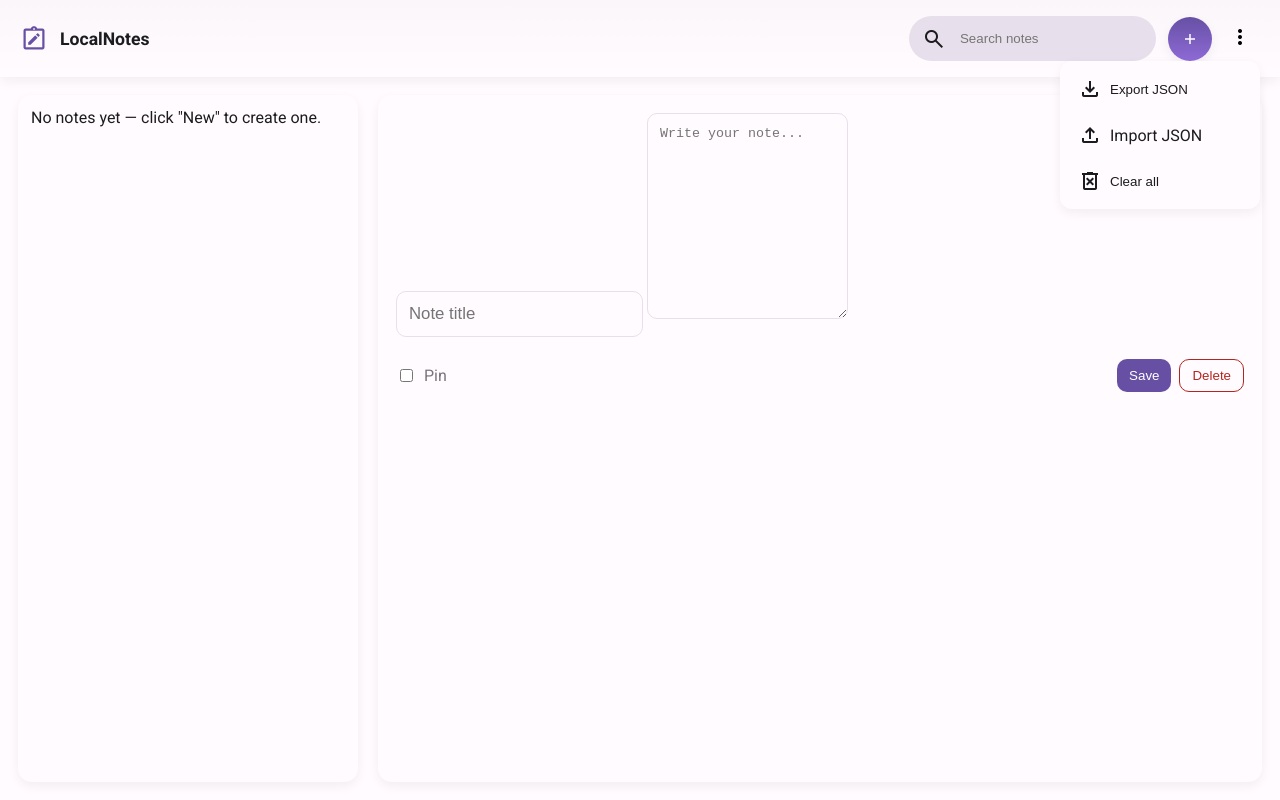
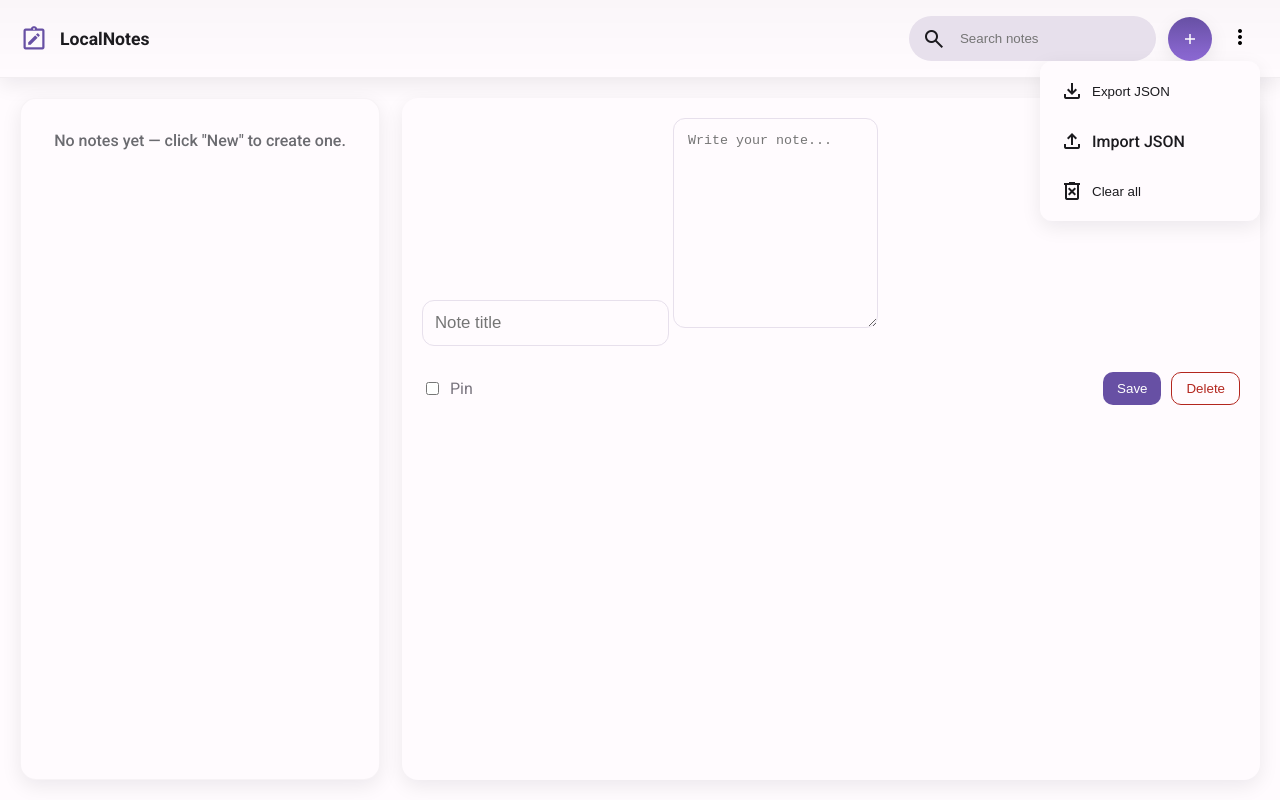
Before and after one commit to bradleysouciernewest-commits/notetaker, a website built with Vite: page index.html in a window 1280 px wide. Both pictures are taken after a click on the button "more_vert". Built offline with nearby package versions, Linux system fonts and the light colour scheme.

Commit message:
Enhance UI: improved styles, focus states, animations, and add lightweight ripple effect (ripple.js); apply ripple class to interactive buttons

```diff
--- a/index.html
+++ b/index.html
@@ -25,19 +25,19 @@
       </div>
 
       <div class="actions-row">
-        <button id="newNoteBtn" class="fab" title="New note" aria-label="New note">
+        <button id="newNoteBtn" class="fab ripple" title="New note" aria-label="New note">
           <span class="material-symbols-outlined">add</span>
         </button>
 
         <div class="menu">
-          <button class="menu-btn" id="moreBtn" aria-haspopup="true" aria-expanded="false" aria-label="More">
+          <button class="menu-btn ripple" id="moreBtn" aria-haspopup="true" aria-expanded="false" aria-label="More">
             <span class="material-symbols-outlined">more_vert</span>
           </button>
           <div class="menu-popover" id="moreMenu" role="menu" aria-hidden="true">
-            <button id="exportBtn" role="menuitem"><span class="material-symbols-outlined">file_download</span> Export JSON</button>
-            <label for="importFile" class="importLabel" role="menuitem"><span class="material-symbols-outlined">file_upload</span> Import JSON</label>
+            <button id="exportBtn" class="ripple" role="menuitem"><span class="material-symbols-outlined">file_download</span> Export JSON</button>
+            <label for="importFile" class="importLabel ripple" role="menuitem"><span class="material-symbols-outlined">file_upload</span> Import JSON</label>
             <input id="importFile" type="file" accept="application/json" style="display:none">
-            <button id="clearAllBtn" role="menuitem"><span class="material-symbols-outlined">delete_forever</span> Clear all</button>
+            <button id="clearAllBtn" class="ripple" role="menuitem"><span class="material-symbols-outlined">delete_forever</span> Clear all</button>
           </div>
         </div>
       </div>
@@ -55,8 +55,8 @@
         <div class="editor-controls">
           <label class="pin-wrap"><input id="pinCheck" type="checkbox" /> Pin</label>
           <div class="editor-actions">
-            <button id="saveBtn" type="submit" class="primary">Save</button>
-            <button id="deleteBtn" type="button" class="danger">Delete</button>
+            <button id="saveBtn" class="primary ripple" type="submit">Save</button>
+            <button id="deleteBtn" class="danger ripple" type="button">Delete</button>
           </div>
         </div>
       </form>
@@ -64,6 +64,7 @@
     </section>
   </main>
 
+  <script src="ripple.js" type="module"></script>
   <script src="app.js"></script>
 
   <script>
@@ -71,7 +72,8 @@
     const moreBtn = document.getElementById('moreBtn');
     const moreMenu = document.getElementById('moreMenu');
     if (moreBtn && moreMenu) {
-      moreBtn.addEventListener('click', () => {
+      moreBtn.addEventListener('click', (e) => {
+        e.stopPropagation();
         const opened = moreMenu.style.display === 'flex';
         moreMenu.style.display = opened ? 'none' : 'flex';
         moreMenu.setAttribute('aria-hidden', opened ? 'true' : 'false');
--- /dev/null
+++ b/ripple.js
@@ -0,0 +1,38 @@
+// Lightweight ripple implementation (Material-inspired)
+export function attachRipples(selector = '.ripple'){
+  const nodes = Array.from(document.querySelectorAll(selector));
+  nodes.forEach(el=>{
+    // ensure the element can contain absolute children
+    el.style.position = el.style.position || 'relative';
+    el.style.overflow = 'hidden';
+    el.addEventListener('pointerdown', (e)=>{
+      // ignore secondary buttons
+      if(e.button !== 0) return;
+      const rect = el.getBoundingClientRect();
+      const size = Math.max(rect.width, rect.height) * 1.6;
+      const ripple = document.createElement('span');
+      ripple.className = 'ripple-effect';
+      ripple.style.width = ripple.style.height = size + 'px';
+      const left = e.clientX - rect.left - size/2;
+      const top = e.clientY - rect.top - size/2;
+      ripple.style.left = left + 'px';
+      ripple.style.top = top + 'px';
+      el.appendChild(ripple);
+      // force reflow then animate
+      // eslint-disable-next-line no-unused-expressions
+      ripple.offsetWidth;
+      ripple.classList.add('ripple-animate');
+      // remove after animation
+      setTimeout(()=>{
+        ripple.remove();
+      }, 600);
+    });
+  });
+}
+
+// auto-attach on load
+if(typeof window !== 'undefined'){
+  window.addEventListener('DOMContentLoaded', ()=>{
+    attachRipples('.ripple');
+  });
+}
--- a/styles.css
+++ b/styles.css
@@ -1,4 +1,4 @@
-/* Material You (dependency-free) — corrected layout and icon loading fixes */
+/* Material You (dependency-free) — enhanced layout, ripple, and refinements */
 
 :root{
   --md-primary: #6750A4;
@@ -8,63 +8,77 @@
   --surface-variant: #E7E0EC;
   --outline: #79747E;
   --error: #B3261E;
-  --elev: 0 4px 12px rgba(16,16,20,0.06);
-  --radius: 12px;
+  --elev: 0 6px 20px rgba(16,16,20,0.08);
+  --radius: 14px;
+  --gap: 12px;
+  --muted: #6b6b70;
 }
 
 *{box-sizing:border-box}
-html,body{height:100%;margin:0;font-family:Roboto, system-ui, -apple-system, 'Segoe UI', 'Helvetica Neue', Arial;background:var(--surface);color:var(--on-surface)}
+html,body{height:100%;margin:0;font-family:Roboto, system-ui, -apple-system, 'Segoe UI', 'Helvetica Neue', Arial;background:var(--surface);color:var(--on-surface);-webkit-font-smoothing:antialiased}
 body.mui{min-height:100vh;display:flex;flex-direction:column}
 
 /* Header */
-.app-header{display:flex;align-items:center;justify-content:space-between;padding:16px 20px;gap:12px;box-shadow:var(--elev);background:linear-gradient(180deg, rgba(0,0,0,0.02), transparent)}
+.app-header{display:flex;align-items:center;justify-content:space-between;padding:16px 20px;gap:12px;background:linear-gradient(180deg, rgba(0,0,0,0.02), transparent);box-shadow:var(--elev);border-bottom:1px solid rgba(0,0,0,0.03)}
 .title{display:flex;align-items:center;gap:12px}
 .title h1{margin:0;font-size:1.1rem;font-weight:600}
 .icon{font-size:28px;color:var(--md-primary)}
 
 /* Header controls */
 .header-controls{display:flex;align-items:center;gap:12px}
-.search-wrap{display:flex;align-items:center;gap:8px;padding:8px 12px;border-radius:999px;background:var(--surface-variant);border:1px solid transparent}
+.search-wrap{display:flex;align-items:center;gap:8px;padding:8px 12px;border-radius:999px;background:var(--surface-variant);border:1px solid transparent;transition:box-shadow .18s ease}
+.search-wrap:focus-within{box-shadow:0 6px 18px rgba(103,80,164,0.06);}
 .search-wrap input{border:0;background:transparent;padding:6px;outline:none;color:var(--on-surface);min-width:160px}
 
 /* actions row (keeps buttons aligned) */
 .actions-row{display:flex;align-items:center;gap:8px}
 
 /* FAB */
-.fab{width:44px;height:44px;border-radius:50%;border:0;background:linear-gradient(180deg,var(--md-primary),#8E6AD6);color:var(--md-on-primary);display:inline-flex;align-items:center;justify-content:center;box-shadow:var(--elev);cursor:pointer}
+.fab{width:44px;height:44px;border-radius:50%;border:0;background:linear-gradient(180deg,var(--md-primary),#8E6AD6);color:var(--md-on-primary);display:inline-flex;align-items:center;justify-content:center;box-shadow:var(--elev);cursor:pointer;position:relative;overflow:hidden}
 .fab .material-symbols-outlined{font-size:20px}
 
 /* menu */
 .menu{position:relative}
-.menu-btn{border:0;padding:8px;border-radius:8px;background:transparent;cursor:pointer}
-.menu-popover{position:absolute;right:0;top:44px;min-width:200px;background:var(--surface);border-radius:12px;padding:8px;box-shadow:var(--elev);display:none;flex-direction:column;gap:6px}
-.menu-popover button, .menu-popover .importLabel{display:flex;gap:8px;align-items:center;padding:8px 10px;border-radius:8px;border:0;background:transparent;cursor:pointer;color:var(--on-surface)}
+.menu-btn{border:0;padding:8px;border-radius:8px;background:transparent;cursor:pointer;position:relative;overflow:hidden}
+.menu-popover{position:absolute;right:0;top:44px;min-width:220px;background:var(--surface);border-radius:12px;padding:8px;box-shadow:var(--elev);display:none;flex-direction:column;gap:6px}
+.menu-popover button, .menu-popover .importLabel{display:flex;gap:8px;align-items:center;padding:10px 12px;border-radius:8px;border:0;background:transparent;cursor:pointer;color:var(--on-surface);font-weight:500}
+.menu-popover button:hover, .menu-popover .importLabel:hover{background:rgba(103,80,164,0.04)}
 .importLabel{cursor:pointer}
 
 /* Main layout */
-main, .container{display:grid;grid-template-columns:340px 1fr;gap:20px;padding:18px;flex:1}
-.notes-list{background:var(--surface);padding:12px;border-radius:14px;overflow:auto;box-shadow:var(--elev);border:1px solid transparent}
-.note-item{display:flex;flex-direction:column;padding:12px;border-radius:10px;margin-bottom:10px;border:1px solid rgba(0,0,0,0.03);cursor:pointer}
-.note-item:hover{transform:translateY(-2px);transition:transform .12s}
+main, .container{display:grid;grid-template-columns:360px 1fr;gap:22px;padding:20px;flex:1}
+.notes-list{background:var(--surface);padding:14px;border-radius:16px;overflow:auto;box-shadow:var(--elev);border:1px solid rgba(0,0,0,0.03)}
+.note-item{display:flex;flex-direction:column;padding:14px;border-radius:12px;margin-bottom:12px;border:1px solid rgba(0,0,0,0.03);cursor:pointer;transition:transform .12s ease,box-shadow .12s ease}
+.note-item:hover{transform:translateY(-4px);box-shadow:0 8px 24px rgba(16,16,20,0.06)}
 .note-header{display:flex;justify-content:space-between;align-items:center;gap:8px}
 .note-title{font-weight:600;white-space:nowrap;text-overflow:ellipsis;overflow:hidden}
-.note-preview{color:var(--outline);font-size:0.95rem;max-height:2.4em;overflow:hidden;text-overflow:ellipsis}
+.note-preview{color:var(--muted);font-size:0.95rem;max-height:2.4em;overflow:hidden;text-overflow:ellipsis}
 .pin{color:var(--md-primary);font-weight:700;margin-left:6px}
 .note-item.selected{outline:2px solid rgba(103,80,164,0.12);}
 
 /* Editor */
-.editor{background:var(--surface);padding:18px;border-radius:14px;display:flex;flex-direction:column;box-shadow:var(--elev)}
-#noteTitle{font-size:1.05rem;padding:12px;border-radius:10px;border:1px solid var(--surface-variant);background:transparent;color:var(--on-surface);margin-bottom:10px}
-#noteContent{flex:1;padding:12px;border-radius:10px;border:1px solid var(--surface-variant);background:transparent;color:var(--on-surface);resize:vertical}
+.editor{background:var(--surface);padding:20px;border-radius:16px;display:flex;flex-direction:column;box-shadow:var(--elev)}
+#noteTitle{font-size:1.05rem;padding:12px;border-radius:12px;border:1px solid var(--surface-variant);background:transparent;color:var(--on-surface);margin-bottom:12px}
+#noteContent{flex:1;padding:14px;border-radius:12px;border:1px solid var(--surface-variant);background:transparent;color:var(--on-surface);resize:vertical}
 
 /* Editor controls */
-.editor-controls{display:flex;align-items:center;gap:10px;margin-top:12px;justify-content:space-between}
+.editor-controls{display:flex;align-items:center;gap:10px;margin-top:14px;justify-content:space-between}
 .pin-wrap{display:flex;align-items:center;gap:8px;color:var(--outline)}
-.editor-actions{display:flex;gap:8px}
-button.primary{background:var(--md-primary);color:var(--md-on-primary);border:0;padding:8px 12px;border-radius:10px;cursor:pointer}
-button.danger{background:transparent;border:1px solid var(--error);color:var(--error);padding:8px 12px;border-radius:10px;cursor:pointer}
+.editor-actions{display:flex;gap:10px}
+button.primary{background:var(--md-primary);color:var(--md-on-primary);border:0;padding:8px 14px;border-radius:10px;cursor:pointer;position:relative;overflow:hidden}
+button.danger{background:transparent;border:1px solid var(--error);color:var(--error);padding:8px 14px;border-radius:10px;cursor:pointer;position:relative;overflow:hidden}
 
-.status{margin-top:10px;color:var(--outline);font-size:0.9rem}
+.status{margin-top:12px;color:var(--muted);font-size:0.9rem}
+
+/* ripple element */
+.ripple-effect{position:absolute;border-radius:50%;transform:scale(0);opacity:0.6;pointer-events:none;background:rgba(0,0,0,0.14)}
+.ripple-animate{transform:scale(1);transition:transform 520ms cubic-bezier(.2,.8,.2,1),opacity 520ms linear;opacity:0}
+
+/* focus-visible */
+button:focus-visible, .menu-btn:focus-visible, .fab:focus-visible{outline:3px solid rgba(103,80,164,0.14);outline-offset:2px}
+
+/* empty state */
+.empty{padding:18px;text-align:center;color:var(--muted);font-weight:500}
 
 /* responsive */
 @media (max-width:880px){
```
